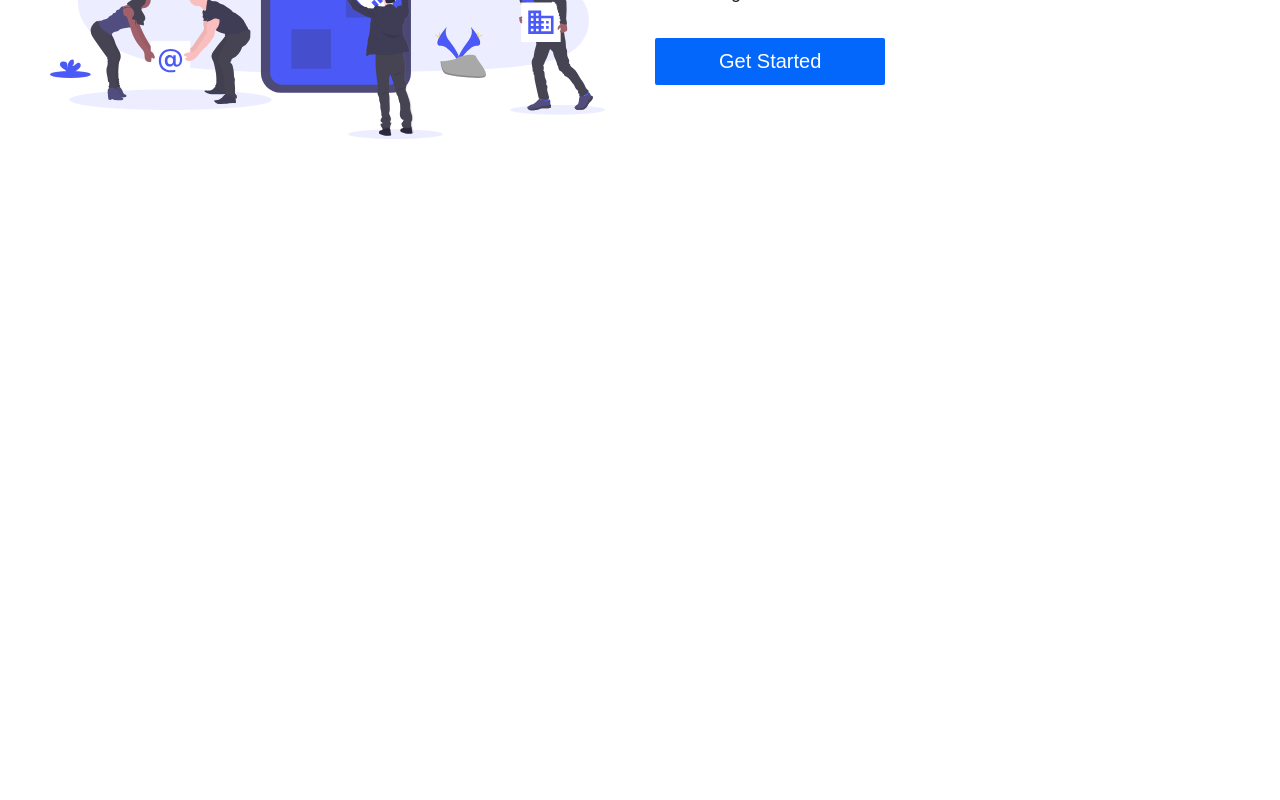
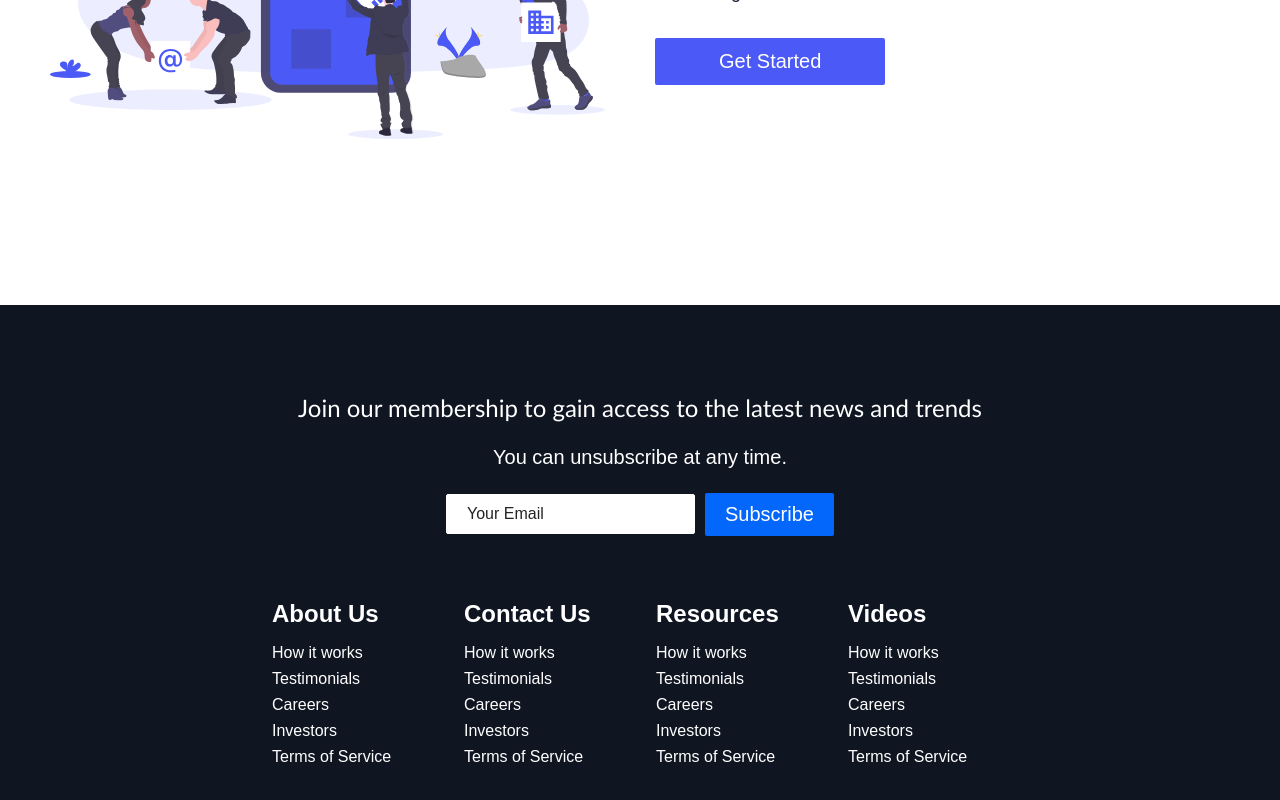
Before and after one commit to garrettstrohm/responsive-website-tut, a React (Create React App) app: page / in a window 1280 px wide. Shown: the part 2815-3615 px from the top of the page. Before the commit the page ends 3120 px from the top, so only its background shows below. Built offline with nearby package versions, Linux system fonts and the light colour scheme.

Commit message:
added footer section

```diff
--- a/src/App.js
+++ b/src/App.js
@@ -1,4 +1,4 @@
-import {Navbar} from './components'
+import {Navbar, Footer} from './components'
 import GlobalStyle from './globalStyles';
 import {BrowserRouter as Router, Routes, Route} from 'react-router-dom'
 import Home from './pages/HomePage/Home';
@@ -11,6 +11,7 @@
       <Routes>
         <Route path='/' element={<Home />}/>
       </Routes>
+      <Footer />
     </Router>
   );
 }
--- /dev/null
+++ b/src/components/Footer/Footer.elements.js
@@ -0,0 +1,113 @@
+import styled from "styled-components";
+import { Link } from 'react-router-dom'
+
+export const FooterContainer = styled.div`
+    background-color: #101522;
+    padding: 4rem 0 2rem 0;
+    display: flex;
+    flex-direction: column;
+    justify-content: center;
+    align-items: center ;
+`;
+
+export const FooterSubscription = styled.section`
+    display: flex;
+    flex-direction: column;
+    justify-content: center;
+    align-items: center;
+    text-align: center;
+    margin-bottom: 24px;
+    padding: 24px;
+    color: #fff;
+`;
+
+export const FooterSubHeading = styled.p`
+    font-family: 'Trebuchet MS', 'Lucida Sans Unicode', 'Lucida Grande', 'Lucida Sands', Arial, sans-serif;
+    margin-bottom: 24px;
+    font-size: 24px;
+`;
+
+export const FooterSubText = styled.p`
+    margin-bottom: 24px;
+    font-size: 20px;
+`;
+
+export const Form = styled.form`
+    display: flex;
+    justify-content: center;
+    align-items: center;
+
+    @media screen and (max-width: 820px){
+        flex-direction: column;
+        width: 80%;
+    }
+`;
+export const FormInput = styled.input`
+    padding: 10px 20px;
+    border-radius: 2px;
+    margin-right: 10px;
+    outline: none;
+    border: none;
+    font-size: 16px;
+    border: 1px solid #fff;
+
+    &::placeholder {
+        color: #242424
+    }
+
+    @media screen and (max-width: 820px) {
+        width: 100%;
+        margin: 0 0 16px 0;
+    }
+`;
+
+export const FooterLinksContainer = styled.div`
+    width: 100%;
+    max-width: 1000px;
+    display: flex;
+    justify-content: center;
+
+    @media screen and (max-width: 820px) {
+        padding-top: 32px;
+    }
+`;
+
+export const FooterLinksWrapper = styled.div`
+    display: flex;
+
+    @media screen and (max-width: 820px) {
+        flex-direction: column;
+    }
+`;
+
+export const FooterLinksItems = styled.div`
+    display: flex;
+    flex-direction: column;
+    align-items: flex-start;
+    margin: 16px;
+    text-align: left;
+    width: 160px;
+    box-sizing: border-box;
+    color: #fff;
+
+    @media screen and (max-width: 420px) {
+        margin: 0;
+        padding: 10px;
+        width: 100%;
+    }
+`;
+
+export const FooterLinkTitle = styled.h2`
+    margin-bottom: 16px;
+`;
+
+export const FooterLink = styled(Link)`
+    color: #fff;
+    text-decoration: none;
+    margin-bottom: 0.5rem;
+
+    &:hover {
+        color: #0467fb;
+        transition: 0.3s ease-out;
+    }
+`;
--- /dev/null
+++ b/src/components/Footer/Footer.js
@@ -0,0 +1,71 @@
+import React from 'react'
+import { Button } from '../../globalStyles.js'
+import {
+    FooterContainer,
+    FooterSubHeading,
+    FooterSubscription,
+    FooterSubText,
+    Form,
+    FormInput,
+    FooterLink,
+    FooterLinkTitle,
+    FooterLinksContainer,
+    FooterLinksWrapper,
+    FooterLinksItems
+} from './Footer.elements.js'
+const Footer = () => {
+  return (
+    <FooterContainer>
+        <FooterSubscription>
+            <FooterSubHeading>
+                Join our membership to gain access to the latest news and trends
+            </FooterSubHeading>
+            <FooterSubText>
+                You can unsubscribe at any time.
+            </FooterSubText>
+            <Form>
+                <FormInput name='email' type='email' placeholder='Your Email'/>
+                    <Button fontBig>Subscribe</Button>
+            </Form>
+        </FooterSubscription>
+        <FooterLinksContainer>
+            <FooterLinksWrapper>
+                <FooterLinksItems>
+                    <FooterLinkTitle>About Us</FooterLinkTitle>
+                    <FooterLink to='/sign-up'>How it works</FooterLink>
+                    <FooterLink to='/'>Testimonials</FooterLink>
+                    <FooterLink to='/'>Careers</FooterLink>
+                    <FooterLink to='/'>Investors</FooterLink>
+                    <FooterLink to='/'>Terms of Service</FooterLink>
+                </FooterLinksItems>
+                <FooterLinksItems>
+                    <FooterLinkTitle>Contact Us</FooterLinkTitle>
+                    <FooterLink to='/sign-up'>How it works</FooterLink>
+                    <FooterLink to='/'>Testimonials</FooterLink>
+                    <FooterLink to='/'>Careers</FooterLink>
+                    <FooterLink to='/'>Investors</FooterLink>
+                    <FooterLink to='/'>Terms of Service</FooterLink>
+                </FooterLinksItems>
+                <FooterLinksItems>
+                    <FooterLinkTitle>Resources</FooterLinkTitle>
+                    <FooterLink to='/sign-up'>How it works</FooterLink>
+                    <FooterLink to='/'>Testimonials</FooterLink>
+                    <FooterLink to='/'>Careers</FooterLink>
+                    <FooterLink to='/'>Investors</FooterLink>
+                    <FooterLink to='/'>Terms of Service</FooterLink>
+                </FooterLinksItems>
+                <FooterLinksItems>
+                    <FooterLinkTitle>Videos</FooterLinkTitle>
+                    <FooterLink to='/sign-up'>How it works</FooterLink>
+                    <FooterLink to='/'>Testimonials</FooterLink>
+                    <FooterLink to='/'>Careers</FooterLink>
+                    <FooterLink to='/'>Investors</FooterLink>
+                    <FooterLink to='/'>Terms of Service</FooterLink>
+                </FooterLinksItems>
+            </FooterLinksWrapper>
+        </FooterLinksContainer>
+    </FooterContainer>
+  )
+}
+
+export default Footer
--- a/src/components/index.js
+++ b/src/components/index.js
@@ -1,2 +1,3 @@
 export {default as Navbar} from './Navbar/Navbar';
 export {default as InfoSection} from './InfoSection/InfoSection';
+export {default as Footer} from './Footer/Footer';
--- a/src/pages/HomePage/Data.js
+++ b/src/pages/HomePage/Data.js
@@ -21,7 +21,7 @@
   };
 
   export const homeObjTwo = {
-    primary: false,
+    primary: true,
     lightBg: true,
     lightTopLine: false,
     lightText: false,
@@ -38,7 +38,7 @@
   };
 
   export const homeObjThree = {
-    primary: false,
+    primary: true,
     lightBg: false,
     lightTopLine: true,
     lightText: true,
@@ -55,7 +55,7 @@
   };
 
   export const homeObjFour = {
-    primary: false,
+    primary: true,
     lightBg: true,
     lightTopLine: false,
     lightText: false,
```
